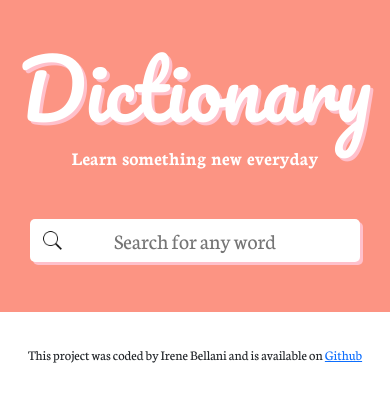
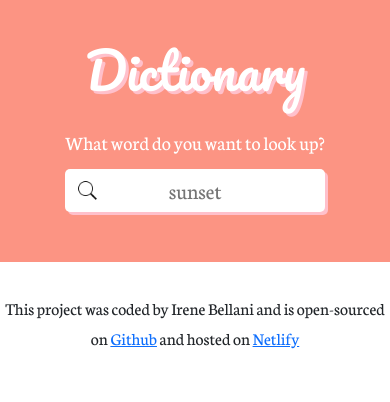
Before and after one commit to Ireb91/dictionary-app, a React (Create React App) app: page / in a window 390 px wide. Shown: the top 402 px of the page. Built offline with nearby package versions, Linux system fonts and the light colour scheme; no server answers.

Commit message:
Results style edited and made page reactive

```diff
--- a/src/App.css
+++ b/src/App.css
@@ -11,3 +11,8 @@ footer {
 .Container {
   width: 100%;
 }
+
+footer {
+  font-size: 20px;
+  margin-bottom: 10px;
+}
--- a/src/App.js
+++ b/src/App.js
@@ -10,8 +10,10 @@ function App() {
         <Dictionary defaultKeyWord="sunset" />
         <footer>
           <small>
-            This project was coded by Irene Bellani and is available on{" "}
-            <a href="https://github.com/Ireb91/dictionary-app">Github</a>
+            This project was coded by Irene Bellani and is open-sourced on{" "}
+            <a href="https://github.com/Ireb91/dictionary-app">Github</a> and
+            hosted on{" "}
+            <a href="https://app.netlify.com/teams/ireb91/overview">Netlify</a>
           </small>
         </footer>
       </div>
--- a/src/Dictionary.css
+++ b/src/Dictionary.css
@@ -34,8 +34,23 @@ input {
 }
 
 .Dictionary-header h3 {
-  font-size: 19px;
-  font-weight: bold;
+  font-size: 24px;
+
   color: white;
-  margin-bottom: 50px;
+  margin: 50px auto 20px;
 }
+
+@media (max-width: 440px) {
+  .Dictionary-header h1 {
+    font-size: 50px;
+  }
+
+  .Dictionary-header h3 {
+    font-size: 20px;
+    margin: 30px auto 15px;
+  }
+
+  input {
+    padding: 5px 25px;
+  }
+}
--- a/src/Dictionary.js
+++ b/src/Dictionary.js
@@ -46,12 +46,12 @@ export default function Dictionary(props) {
       <div className="Dictionary-full">
         <div className="Dictionary-header">
           <h1>Dictionary</h1>
-          <h3>Learn something new everyday</h3>
+          <h3>What word do you want to look up?</h3>
           <form onSubmit={handleSubmit}>
             <input
               type="text"
               onChange={handleKeywordChange}
-              placeholder="Search for any word"
+              placeholder={props.defaultKeyWord}
             />
           </form>
         </div>
--- a/src/Meaning.css
+++ b/src/Meaning.css
@@ -19,8 +19,19 @@
 
 .Result {
   padding: 20px 30px;
-  margin-bottom: 15px;
-  border: 3px solid palevioletred;
   max-width: 800px;
   margin-left: 30px;
+  background-color: #d7e5f0;
+  margin: 0 auto 30px;
+  box-shadow: 3px 3px #b7cee0;
 }
+
+.Result:hover {
+  transform: translate(5%);
+}
+
+@media (max-width: 820px) {
+  .Result {
+    margin: 13px 20px;
+  }
+}
--- a/src/Photo.css
+++ b/src/Photo.css
@@ -7,3 +7,17 @@ img {
 .photos {
   padding: 40px;
 }
+
+img:hover {
+  opacity: 70%;
+}
+
+@media (max-width: 820px) {
+  .photos {
+    padding: 20px;
+  }
+
+  img {
+    margin: 5px;
+  }
+}
--- a/src/Photo.js
+++ b/src/Photo.js
@@ -8,7 +8,7 @@ export default function Photo(props) {
         <div className="row">
           {props.photo.map(function (photo, index) {
             return (
-              <div key={index} className="col-4">
+              <div key={index} className="col-sm-4">
                 <a href={photo.url} target="_blank" rel="noopener noreferrer">
                   <img
                     src={photo.src.landscape}
--- a/src/Results.css
+++ b/src/Results.css
@@ -17,5 +17,22 @@ body {
   text-align: center;
   color: #212529;
   max-width: fit-content;
-  margin: 0px 0px 20px 30px;
+  margin: 0px auto 50px;
+  border-top: 2px solid #b7cee0;
+  border-bottom: 2px solid #b7cee0;
+  padding: 20px 50px;
 }
+
+@media (max-width: 440px) {
+  .Word {
+    font-size: 30px;
+  }
+  .Phonetic {
+    font-size: 25px;
+  }
+
+  .Word-section {
+    padding: 10px 25px;
+    margin-bottom: 30px;
+  }
+}
--- a/src/Synonyms.css
+++ b/src/Synonyms.css
@@ -2,6 +2,6 @@ li {
   display: inline-block;
   margin: 5px 10px 5px 0px;
   font-style: italic;
-  border: 1px solid;
+  border: 1px solid white;
   padding: 3px 10px;
 }
```
